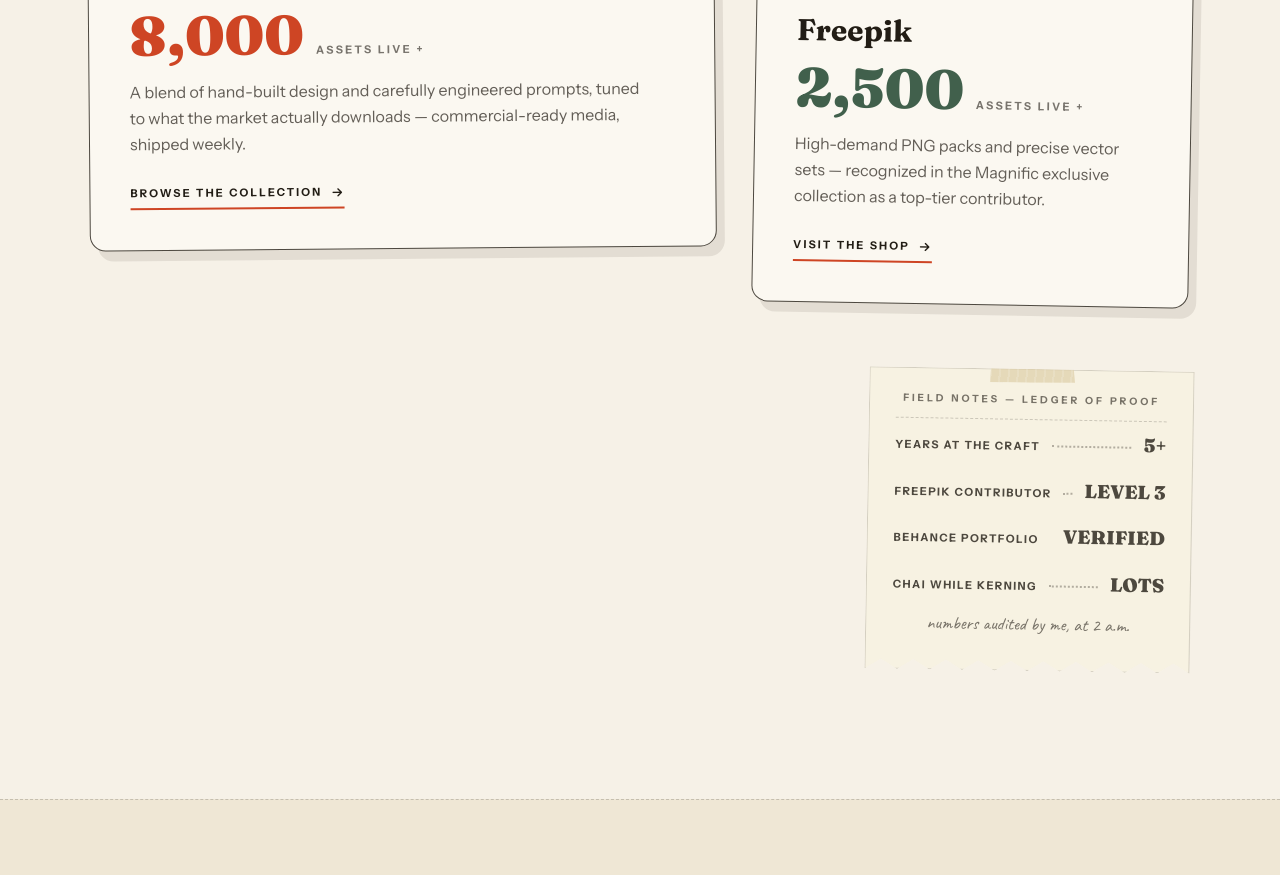
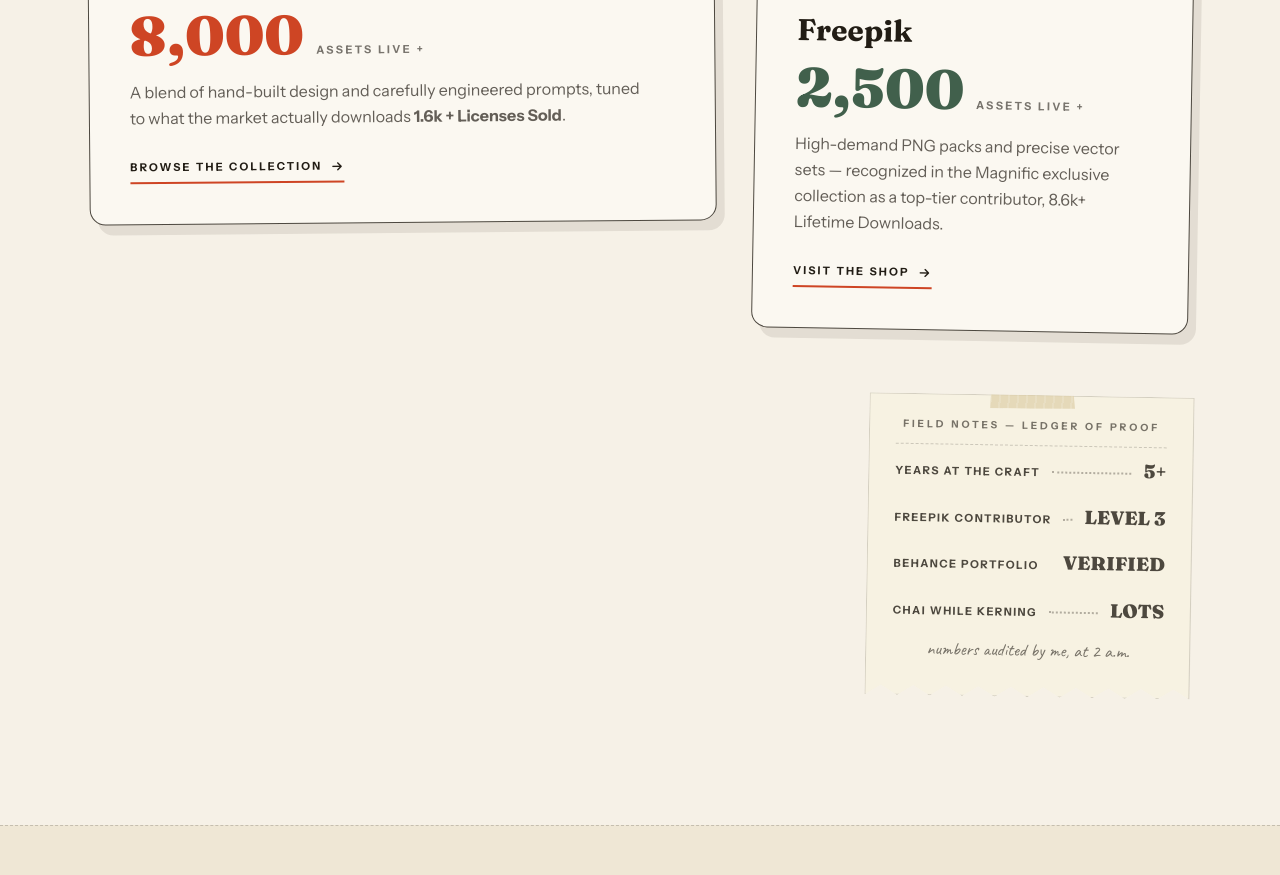
Before and after one commit to splashahnaf445/Portfolio, a plain HTML site: page index.html in a window 1280 px wide. Shown: the part 1360-2235 px from the top of the page. Drawn offline with nearby package versions, Linux system fonts and the light colour scheme.

Commit message:
Update descriptions with sales and download figures

```diff
--- a/index.html
+++ b/index.html
@@ -362,7 +362,7 @@ tailwind.config = {
             <span class="font-serif font-black text-[3.4rem] leading-none text-verm tabular-nums" data-count="8000">0</span>
             <span class="text-[11px] uppercase tracking-[.22em] font-bold text-ink/60">assets live&nbsp;+</span>
           </div>
-          <p class="text-ink/70 leading-relaxed max-w-lg">A blend of hand-built design and carefully engineered prompts, tuned to what the market actually downloads — commercial-ready media, shipped weekly.</p>
+          <p class="text-ink/70 leading-relaxed max-w-lg">A blend of hand-built design and carefully engineered prompts, tuned to what the market actually downloads <b>1.6k + Licenses Sold</b>.</p>
           <span class="shop-link mt-7">Browse the collection <i class="fa-solid fa-arrow-right"></i></span>
         </a>
       </div>
@@ -383,7 +383,7 @@ tailwind.config = {
             <span class="font-serif font-black text-[3.4rem] leading-none text-olive tabular-nums" data-count="2500">0</span>
             <span class="text-[11px] uppercase tracking-[.22em] font-bold text-ink/60">assets live&nbsp;+</span>
           </div>
-          <p class="text-ink/70 leading-relaxed">High-demand PNG packs and precise vector sets — recognized in the Magnific exclusive collection as a top-tier contributor.</p>
+          <p class="text-ink/70 leading-relaxed">High-demand PNG packs and precise vector sets — recognized in the Magnific exclusive collection as a top-tier contributor, 8.6k+ Lifetime Downloads.</p>
           <span class="shop-link mt-7">Visit the shop <i class="fa-solid fa-arrow-right"></i></span>
         </a>
       </div>
```
